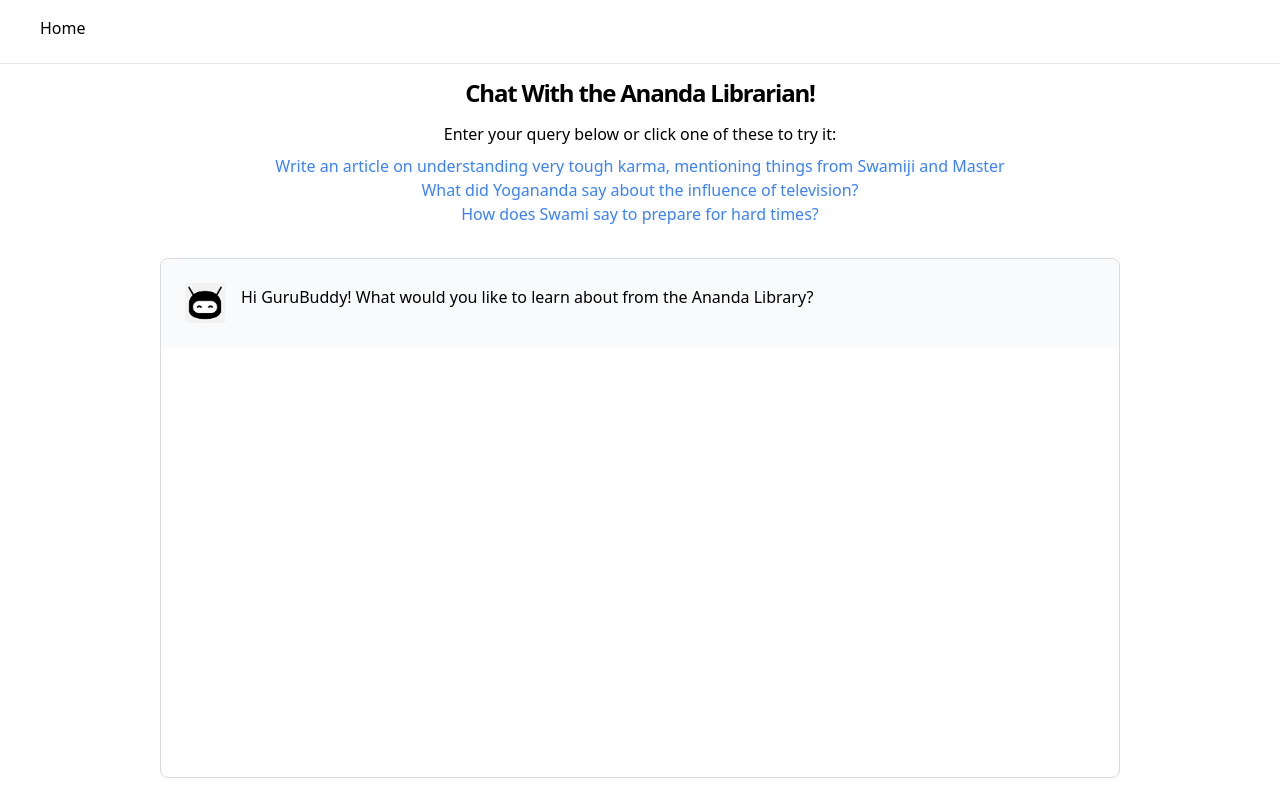
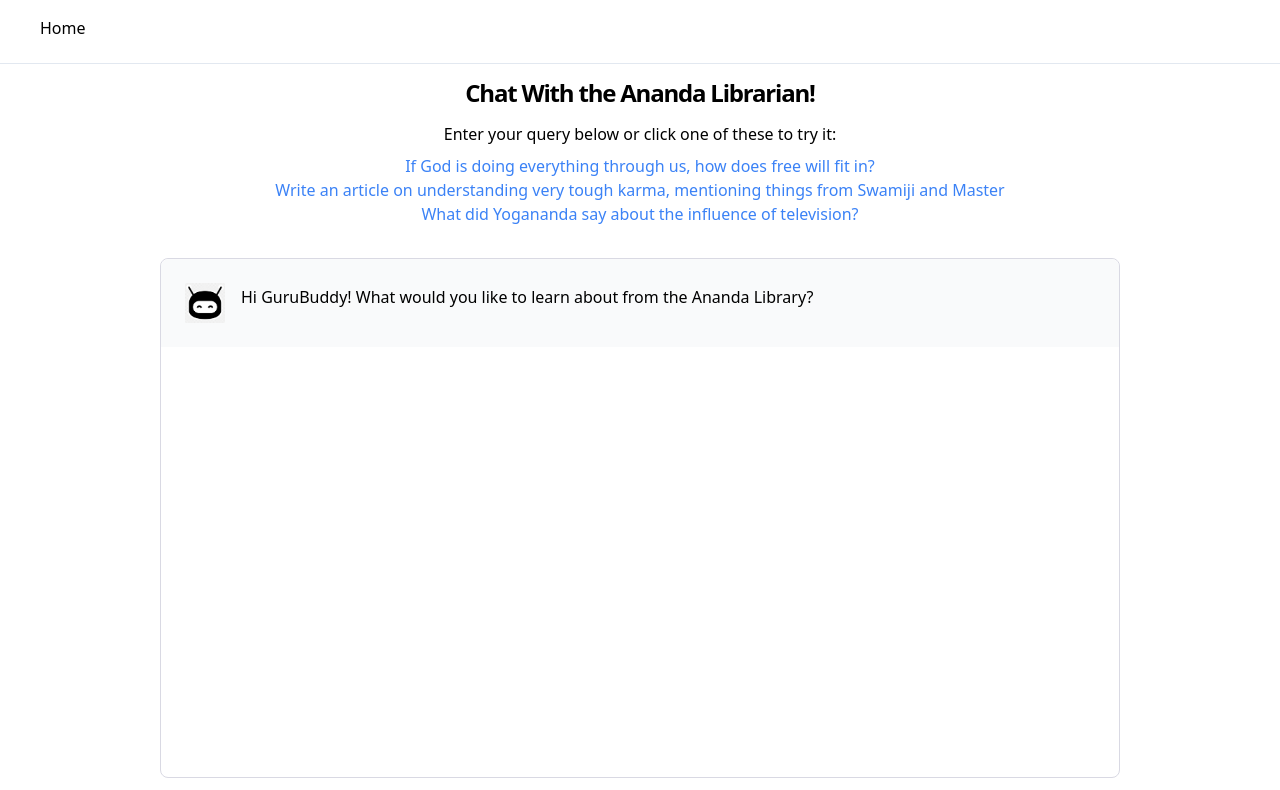
Before and after one commit to mayooear/gpt4-pdf-chatbot-langchain, a Next.js app: page / in a window 1280 px wide. Shown: the top 790 px of the page. Built offline with nearby package versions, Linux system fonts and the light colour scheme.

Commit message:
More simple queries

```diff
--- a/pages/index.tsx
+++ b/pages/index.tsx
@@ -49,7 +49,9 @@ export default function Home() {
     "How do i grow my connection to god?",
     "tips on dealing with a challenging coworker?",
     "write an article about compassion towards family at holiday events",
-    "Is there a painless way to transcend ego, and if so, what is that way?"
+    "Is there a painless way to transcend ego, and if so, what is that way?",
+    "how do karma and sadhana relate to each other?",
+    "If God is doing everything through us, how does free will fit in?"
   ];
 
   const getRandomQueries = () => {
```
